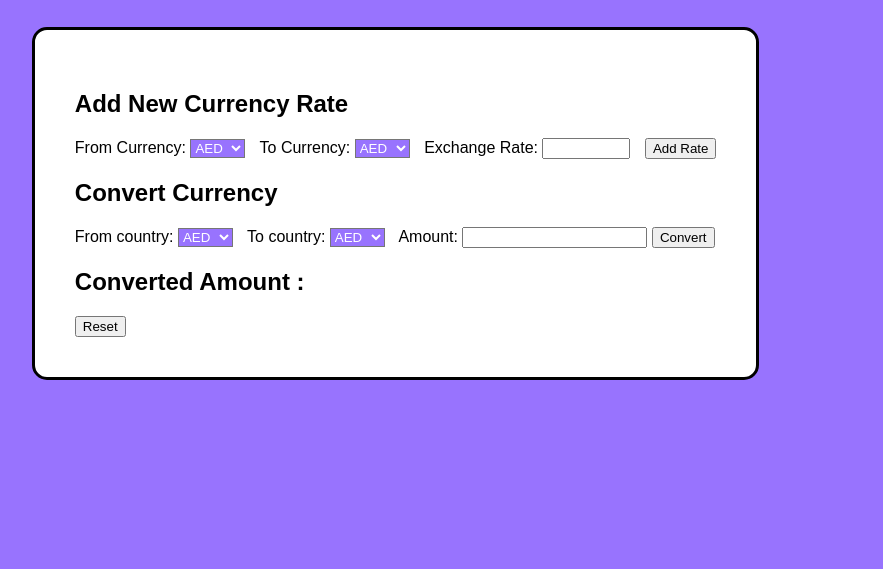
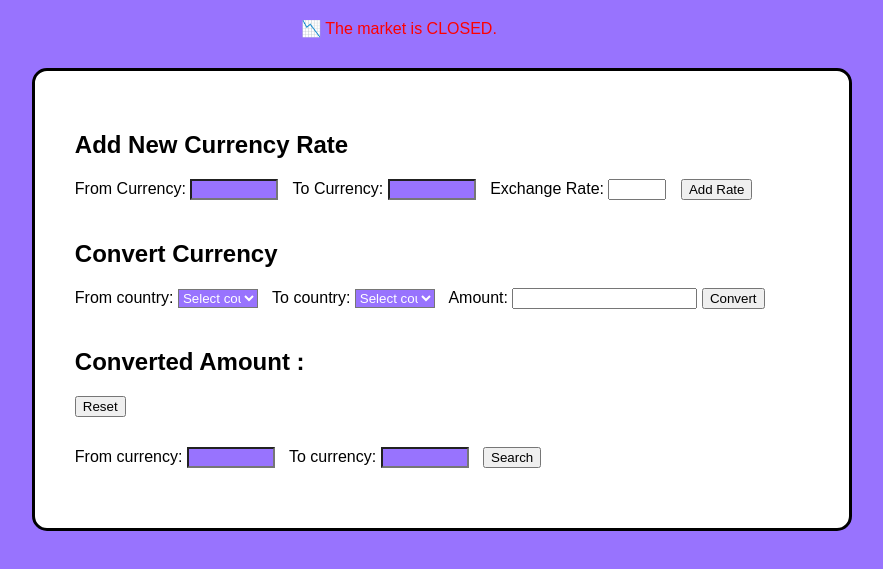
Before and after one commit to jymahar/Currency_converter, a plain HTML site: page index.html in a window 1280 px wide. Shown: the part 89-658 px from the top of the page, without its empty margins (241-1124 px from the left). Drawn offline with Linux system fonts and the light colour scheme.

Commit message:
Implemented code review comments from week2 and added timer functionality for week3

```diff
--- a/index.html
+++ b/index.html
@@ -8,14 +8,15 @@
   </head>
   <body>
     <h1>Currency Converter</h1>
+    <p id="marketStatus"></p>
     <div id="container">
       <h2>Add New Currency Rate</h2>
       <form id="addRateForm">
         <label for="fromCurrency">From Currency:</label>
-        <select id="fromCurrency" required></select>
+        <input type="text" id="fromCurrency" required></input>
 
         <label for="toCurrency">To Currency:</label>
-        <select id="toCurrency" required></select>
+        <input type="text" id="toCurrency" required></input>
         <label for="rate">Exchange Rate:</label>
         <input type="number" id="rate" min="0.0000" step="0.0001" required />
 
@@ -25,10 +26,16 @@
       <h2>Convert Currency</h2>
       <form id="convertRate">
         <label for="fromCountry">From country:</label>
-        <select id="fromCountry" required></select>
+        <select id="fromCountry" required>
+          <option value="">Select country</option>
+        </select>
+
 
         <label for="toCountry">To country:</label>
-        <select id="toCountry" required></select>
+        <select id="toCountry" required>
+          <option value=" ">Select country</option>
+        </select>
+
 
         <label for="amount">Amount:</label>
         <input type="number" id="amount" min="1" step="1" required />
@@ -46,6 +53,14 @@
         <!-- reset button -->
         <button id="reset">Reset</button>
       </div>
+      <form id="searchRate">
+        <label for="fromCountrySearch">From currency:</label>
+        <input type="text" id="fromCountrySearch" />
+        <label for="toCountrySearch">To currency:</label>
+        <input type="text" id="toCountrySearch" />
+        <button type="submit">Search</button>
+      </form>
+      <span class="searchResults" style="color: blue"> </span>
     </div>
     <script src="script.js"></script>
   </body>
--- a/script.js
+++ b/script.js
@@ -1,178 +1,10 @@
-const currency_list = [
-  ["AED", "United Arab Emirates Dirhams"],
-  ["AFN", "Afghan Afghani"],
-  ["ALL", "Albanian Lek"],
-  ["AMD", "Armenian Dram"],
-  ["ANG", "Netherlands Antillean Guilder"],
-  ["AOA", "Angolan Kwanza"],
-  ["ARS", "Argentine Peso"],
-  ["AUD", "Australian Dollar"],
-  ["AWG", "Aruban Florin"],
-  ["AZN", "Azerbaijani Manat"],
-  ["BAM", "Bosnia Herzegovina Convertible Mark"],
-  ["BBD", "Barbadian Dollar"],
-  ["BGN", "Bulgarian Lev"],
-  ["BHD", "Bahraini Dinar"],
-  ["BIF", "Burundian Franc"],
-  ["BMD", "Bermudan Dollar"],
-  ["BOB", "Bolivian Boliviano"],
-  ["BRL", "Brazilian Real"],
-  ["BSD", "Bahamian Dollar"],
-  ["BWP", "Botswanan Pula"],
-  ["BYN", "Belarusian Ruble"],
-  ["BZD", "Belize Dollar"],
-  ["CDF", "Congolese Franc"],
-  ["CHF", "Swiss Franc"],
-  ["CLP", "Chilean Peso"],
-  ["CNY", "Chinese Yuan"],
-  ["COP", "Colombian Peso"],
-  ["CRC", "Costa Rican Colón"],
-  ["CUP", "Cuban Peso"],
-  ["CZK", "Czech Koruna"],
-  ["DJF", "Djiboutian Franc"],
-  ["DKK", "Danish Krone"],
-  ["DOP", "Dominican Peso"],
-  ["DZD", "Algerian Dinar"],
-  ["EGP", "Egyptian Pound"],
-  ["ERN", "Eritrean Nakfa"],
-  ["EUR", "Euro"],
-  ["FJD", "Fijian Dollar"],
-  ["FKP", "Falkland Islands Pound"],
-  ["GBP", "British Pound"],
-  ["GEL", "Georgian Lari"],
-  ["GHS", "Ghanaian Cedi"],
-  ["GIP", "Gibraltar Pound"],
-  ["GMD", "Gambian Dalasi"],
-  ["GNF", "Guinean Franc"],
-  ["GTQ", "Guatemalan Quetzal"],
-  ["GYD", "Guyanaese Dollar"],
-  ["HKD", "Hong Kong Dollar"],
-  ["HNL", "Honduran Lempira"],
-  ["HRK", "Croatian Kuna"],
-  ["HTG", "Haitian Gourde"],
-  ["HUF", "Hungarian Forint"],
-  ["IDR", "Indonesian Rupiah"],
-  ["ILS", "Israeli New Shekel"],
-  ["INR", "Indian Rupee"],
-  ["IQD", "Iraqi Dinar"],
-  ["IRR", "Iranian Rial"],
-  ["ISK", "Icelandic Króna"],
-  ["JMD", "Jamaican Dollar"],
-  ["JOD", "Jordanian Dinar"],
-  ["JPY", "Japanese Yen"],
-  ["KES", "Kenyan Shilling"],
-  ["KGS", "Kyrgystani Som"],
-  ["KHR", "Cambodian Riel"],
-  ["KMF", "Comorian Franc"],
-  ["KRW", "South Korean Won"],
-  ["KWD", "Kuwaiti Dinar"],
-  ["KYD", "Cayman Islands Dollar"],
-  ["KZT", "Kazakhstani Tenge"],
-  ["LAK", "Laotian Kip"],
-  ["LBP", "Lebanese Pound"],
-  ["LKR", "Sri Lankan Rupee"],
-  ["LRD", "Liberian Dollar"],
-  ["LSL", "Lesotho Loti"],
-  ["LYD", "Libyan Dinar"],
-  ["MAD", "Moroccan Dirham"],
-  ["MDL", "Moldovan Leu"],
-  ["MGA", "Malagasy Ariary"],
-  ["MKD", "Macedonian Denar"],
-  ["MMK", "Myanmar Kyat"],
-  ["MNT", "Mongolian Tugrik"],
-  ["MOP", "Macanese Pataca"],
-  ["MRU", "Mauritanian Ouguiya"],
-  ["MUR", "Mauritian Rupee"],
-  ["MVR", "Maldivian Rufiyaa"],
-  ["MWK", "Malawian Kwacha"],
-  ["MXN", "Mexican Peso"],
-  ["MYR", "Malaysian Ringgit"],
-  ["MZN", "Mozambican Metical"],
-  ["NAD", "Namibian Dollar"],
-  ["NGN", "Nigerian Naira"],
-  ["NIO", "Nicaraguan Córdoba"],
-  ["NOK", "Norwegian Krone"],
-  ["NPR", "Nepalese Rupee"],
-  ["NZD", "New Zealand Dollar"],
-  ["OMR", "Omani Rial"],
-  ["PAB", "Panamanian Balboa"],
-  ["PGK", "Papua New Guinean Kina"],
-  ["PHP", "Philippine Peso"],
-  ["PKR", "Pakistani Rupee"],
-  ["PLN", "Polish Zloty"],
-  ["PYG", "Paraguayan Guarani"],
-  ["QAR", "Qatari Riyal"],
-  ["RON", "Romanian Leu"],
-  ["RSD", "Serbian Dinar"],
-  ["RUB", "Russian Ruble"],
-  ["RWF", "Rwandan Franc"],
-  ["SAR", "Saudi Riyal"],
-  ["SBD", "Solomon Islands Dollar"],
-  ["SCR", "Seychellois Rupee"],
-  ["SDG", "Sudanese Pound"],
-  ["SEK", "Swedish Krona"],
-  ["SGD", "Singapore Dollar"],
-  ["SHP", "St. Helena Pound"],
-  ["SLL", "Sierra Leonean Leone (1964—2022)"],
-  ["SOS", "Somali Shilling"],
-  ["SRD", "Surinamese Dollar"],
-  ["SSP", "South Sudanese Pound"],
-  ["STN", "São Tomé Príncipe Dobra"],
-  ["SYP", "Syrian Pound"],
-  ["SZL", "Swazi Lilangeni"],
-  ["THB", "Thai Baht"],
-  ["TJS", "Tajikistani Somoni"],
-  ["TMT", "Turkmenistani Manat"],
-  ["TND", "Tunisian Dinar"],
-  ["TOP", "Tongan Paanga"],
-  ["TRY", "Turkish Lira"],
-  ["TTD", "Trinidad Tobago Dollar"],
-  ["TWD", "New Taiwan Dollar"],
-  ["TZS", "Tanzanian Shilling"],
-  ["UAH", "Ukrainian Hryvnia"],
-  ["UGX", "Ugandan Shilling"],
-  ["USD", "US Dollar"],
-  ["UYU", "Uruguayan Peso"],
-  ["UZS", "Uzbekistani Som"],
-  ["VES", "Venezuelan Bolívar"],
-  ["VND", "Vietnamese Dong"],
-  ["VUV", "Vanuatu Vatu"],
-  ["WST", "Samoan Tala"],
-  ["XAF", "Central African CFA Franc"],
-  ["XCD", "East Caribbean Dollar"],
-  ["XOF", "West African CFA Franc"],
-  ["XPF", "CFP Franc"],
-  ["YER", "Yemeni Rial"],
-  ["ZAR", "South African Rand"],
-  ["ZMW", "Zambian Kwacha"],
-  ["ZWL", "Zimbabwean Dollar (2009)"],
-];
 let currencyDataList = [];
 
-const fromCurrencySelectTag = document.querySelector("#fromCurrency");
-const toCurrencySelectTag = document.querySelector("#toCurrency");
+let fromList = [];
+let toList = [];
+
 const fromCountrySelectTag = document.querySelector("#fromCountry");
 const toCountrySelectTag = document.querySelector("#toCountry");
-currency_list.forEach((currency) => {
-  const code = currency[0];
-  const countryName = currency[1];
-
-  const newElement1 = document.createElement("option");
-  const newElement2 = document.createElement("option");
-  newElement1.value = code;
-  newElement1.textContent = `${code}`;
-  newElement2.value = code;
-  newElement2.textContent = `${code}`;
-
-  fromCurrencySelectTag.append(newElement1);
-  fromCountrySelectTag.append(newElement2);
-
-  const newElementTo1 = newElement1.cloneNode(true);
-  const newElementTo2 = newElement2.cloneNode(true);
-
-  toCurrencySelectTag.append(newElementTo1);
-  toCountrySelectTag.append(newElementTo2);
-});
 
 //Handles add new rate
 document.getElementById("addRateForm").addEventListener("submit", (event) => {
@@ -196,8 +28,49 @@ document.getElementById("addRateForm").addEventListener("submit", (event) => {
   }
 
   alert(`Exchange rate added: 1 ${from} = ${rate} ${to}`);
+
+  //based on fromList and toList array trying to add new currency options
+  if (!fromList.includes(from)) {
+    fromList.push(from);
+    toList.push(from);
+    updateCurrencyOptions(from);
+  }
+  if (!toList.includes(to)) {
+    toList.push(to);
+    updateCurrencyOptions(to);
+  }
   document.getElementById("addRateForm").reset();
-  console.log(currencyDataList);
+});
+
+function updateCurrencyOptions(currency) {
+  const newElement = document.createElement("option");
+  newElement.value = currency;
+  newElement.textContent = `${currency}`;
+  fromCountrySelectTag.append(newElement);
+  const newElement1 = document.createElement("option");
+  newElement1.value = currency;
+  newElement1.textContent = `${currency}`;
+  toCountrySelectTag.append(newElement1);
+}
+
+fromCountrySelectTag.addEventListener("change", (event) => {
+  const fromValue = fromCountrySelectTag.value;
+  const toCountry = toCountrySelectTag;
+  const options = toList;
+
+  // Clear existing options in the toCountry select
+  toCountry.innerHTML = "";
+  toCountry.innerHTML = '<option value="">Select Currency</option>';
+
+  // Filter and add options excluding the selected fromCountry value
+  options.forEach((option) => {
+    if (option !== fromValue) {
+      let newOption = document.createElement("option");
+      newOption.value = option;
+      newOption.textContent = option;
+      toCountry.appendChild(newOption);
+    }
+  });
 });
 
 //handles convert rate
@@ -217,7 +90,13 @@ document.getElementById("convertRate").addEventListener("submit", (event) => {
     if (currencyDataList[i].base === from) {
       let rateList = currencyDataList[i].rates;
       exchangeRate = rateList[to];
-      finalValue.innerHTML = (exchangeRate * amount).toFixed(2);
+      if (exchangeRate == undefined) {
+        finalValue.innerHTML =
+          "Exchange rate is not found. Please add new rate";
+        finalValue.style = "font-size:15px";
+      } else {
+        finalValue.innerHTML = (exchangeRate * amount).toFixed(2);
+      }
     } else if (currencyDataList[i].base == to) {
       let rateList = currencyDataList[i].rates;
       exchangeRate = rateList[from];
@@ -234,3 +113,84 @@ document.getElementById("reset").addEventListener("click", (event) => {
   document.getElementById("convertRate").reset();
   document.querySelector(".finalValue").innerHTML = "";
 });
+
+function searchCurrencyRate(from, to) {
+  from = from.toUpperCase().trim();
+  to = to.toUpperCase().trim();
+  let results = [];
+
+  currencyDataList.forEach((data) => {
+    const baseCurrency = data.base;
+
+    // Check if query matches base currency
+    if (baseCurrency.includes(from)) {
+      Object.entries(data.rates).forEach(([toCurrency, rate]) => {
+        if (to == toCurrency) {
+          results.push(`${baseCurrency} → ${toCurrency}: ${rate}`);
+        }
+      });
+    }
+  });
+
+  return results.length > 0 ? results.join("<br>") : "No matching rates found.";
+}
+
+document.getElementById("searchRate").addEventListener("submit", (event) => {
+  event.preventDefault();
+  const from = document.getElementById("fromCountrySearch").value.toUpperCase();
+  const to = document.getElementById("toCountrySearch").value.toUpperCase();
+  document.querySelector(".searchResults").innerHTML = searchCurrencyRate(
+    from,
+    to
+  );
+});
+
+function checkMarketStatus() {
+  const now = new Date();
+  const currentHour = now.getHours();
+  const currentMinute = now.getMinutes();
+  const marketStatusEl = document.getElementById("marketStatus");
+
+  if (currentHour >= 9 && currentHour < 17) {
+    marketStatusEl.textContent = "📈 The market is OPEN.";
+    marketStatusEl.style.color = "greenyellow";
+  } else {
+    marketStatusEl.textContent = "📉 The market is CLOSED.";
+    marketStatusEl.style.color = "red";
+  }
+}
+
+function setMarketAnnouncements() {
+  const now = new Date();
+  const currentTime = now.getTime();
+
+  const openingTime = new Date();
+  openingTime.setHours(9, 0, 0, 0);
+
+  const closingTime = new Date();
+  closingTime.setHours(17, 0, 0, 0);
+
+  const timeUntilOpen = openingTime.getTime() - currentTime;
+  const timeUntilClose = closingTime.getTime() - currentTime;
+
+  if (timeUntilOpen > 0) {
+    setTimeout(() => {
+      alert("📢 The market is now OPEN!");
+      checkMarketStatus();
+    }, timeUntilOpen);
+  }
+
+  if (timeUntilClose > 0) {
+    setTimeout(() => {
+      alert("📢 The market is now CLOSED!");
+      checkMarketStatus();
+    }, timeUntilClose);
+  }
+}
+
+// Initial check and schedule announcements
+checkMarketStatus();
+setMarketAnnouncements();
+
+// Update status every minute
+setInterval(checkMarketStatus, 60000);
--- a/styles.css
+++ b/styles.css
@@ -13,7 +13,10 @@ h1 {
 #fromCurrency,
 #toCurrency,
 #fromCountry,
-#toCountry {
+#toCountry,
+#fromCountrySearch,
+#toCountrySearch {
+  width: 80px;
   margin-right: 10px;
   background-color: #9873fe;
   color: white;
@@ -21,15 +24,17 @@ h1 {
 
 #rate {
   margin-right: 10px;
-  width: 80px;
+  width: 50px;
 }
 
 #container {
+  display: flex;
+  flex-direction: column;
   margin: 30px;
   margin-left: 20%;
   padding: 40px;
   border: solid;
-  width: fit-content;
+  width: 60%;
   border-radius: 15px;
   background-color: white;
 }
@@ -37,3 +42,11 @@ select option {
   background-color: #ffff;
   color: black;
 }
+
+#searchRate {
+  margin-top: 30px;
+}
+
+#marketStatus {
+  text-align: center;
+}
```
